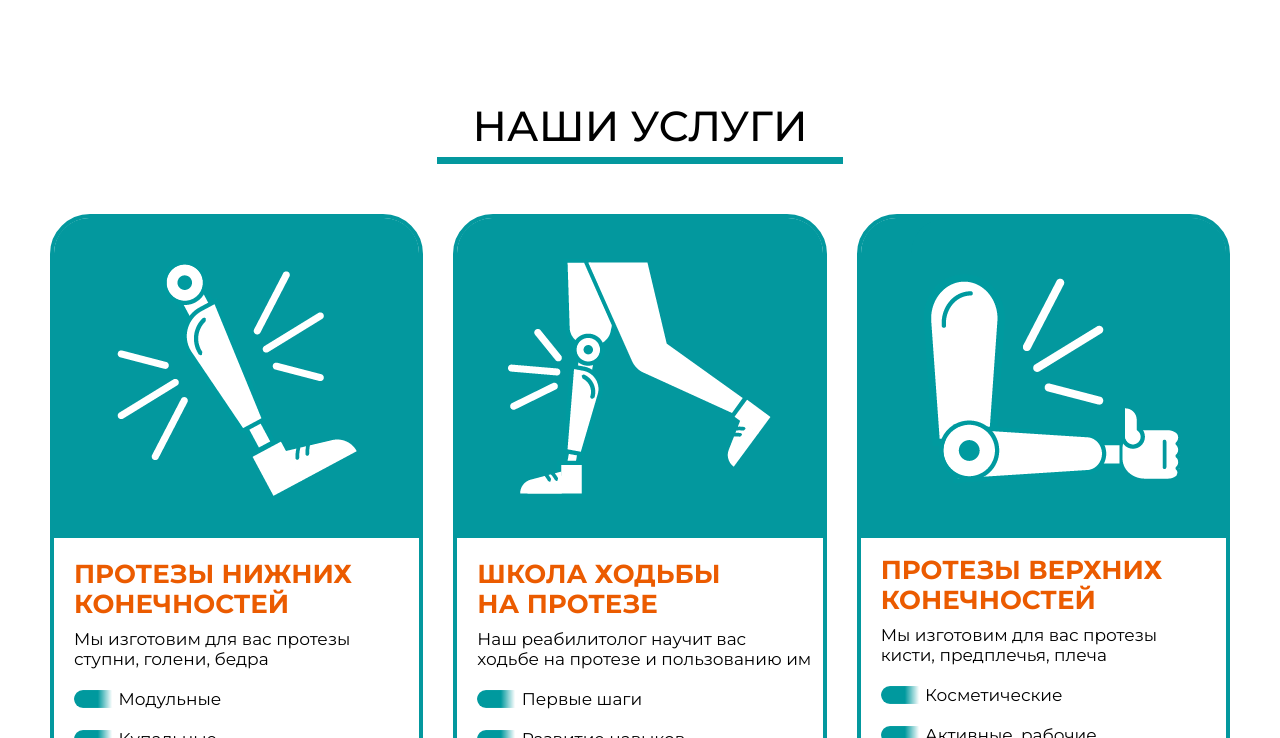
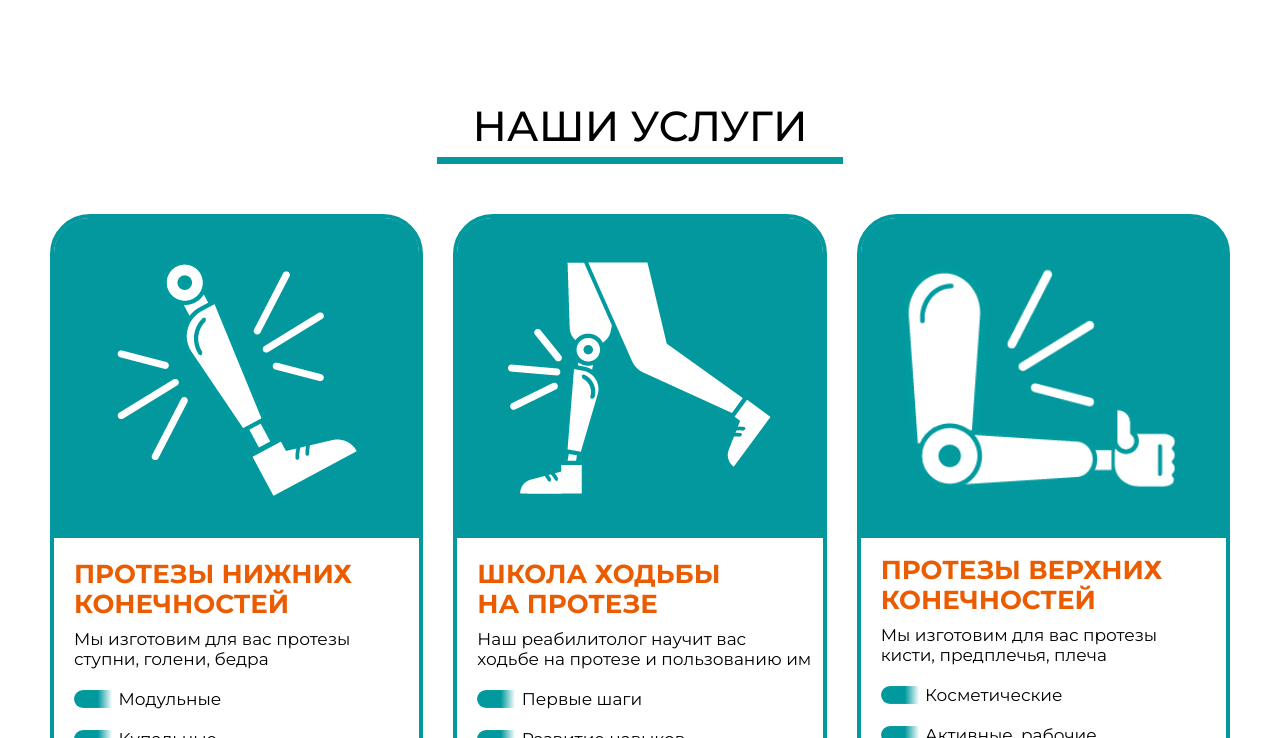
Before and after one commit to andruwwweb/Limb, a plain HTML site: page index.html in a window 1280 px wide. Shown: the part 655-1393 px from the top of the page. Drawn offline with nearby package versions, Linux system fonts and the light colour scheme.

Commit message:
3rd commit

```diff
--- a/style.css
+++ b/style.css
@@ -258,7 +258,8 @@
     height: 320px;
 }
 .last-item-img {
-    margin-left: 50px;
+    margin-left: 40px;
+    object-fit: contain;
 }
 .service-item p {
     margin-top: 15px;
```
